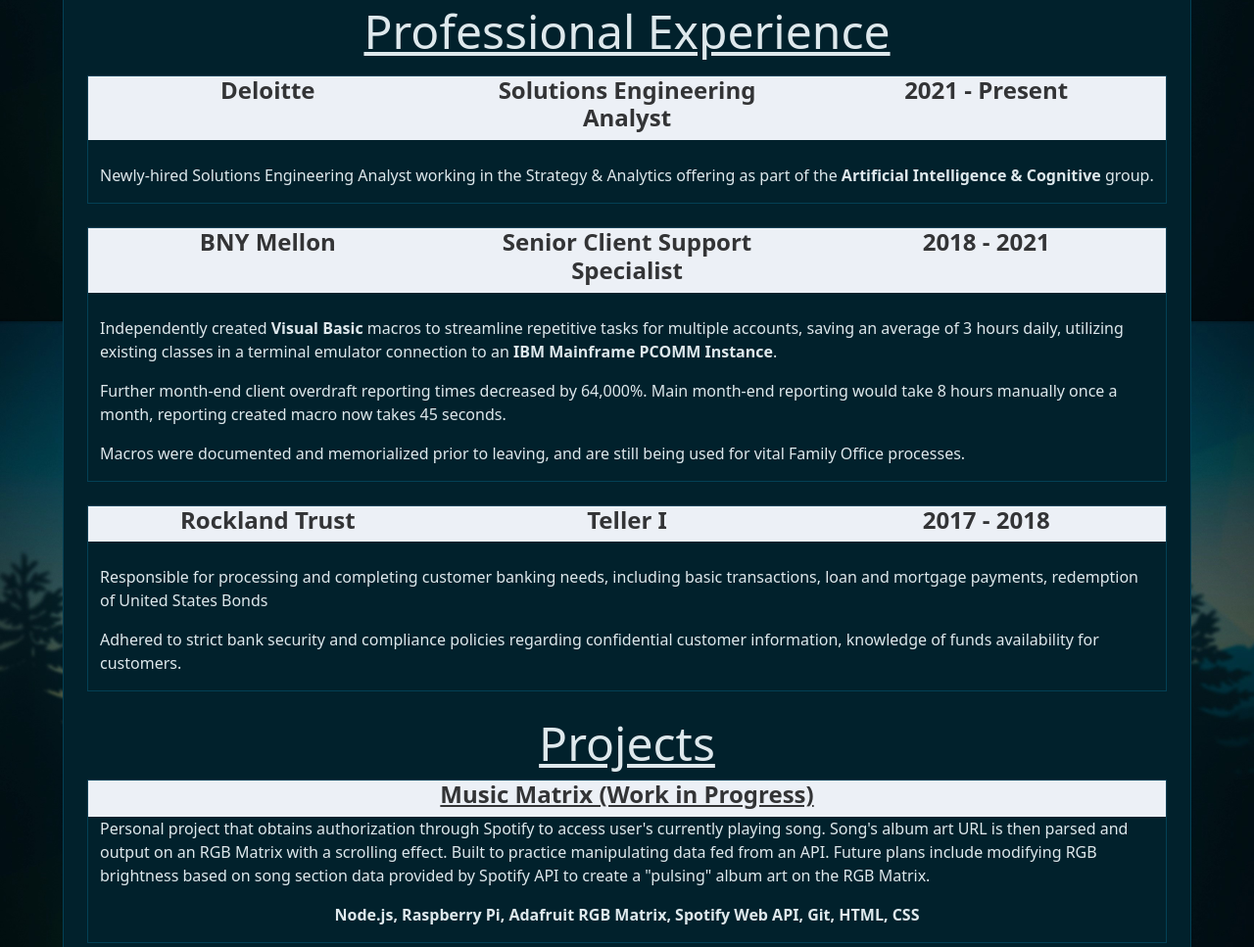
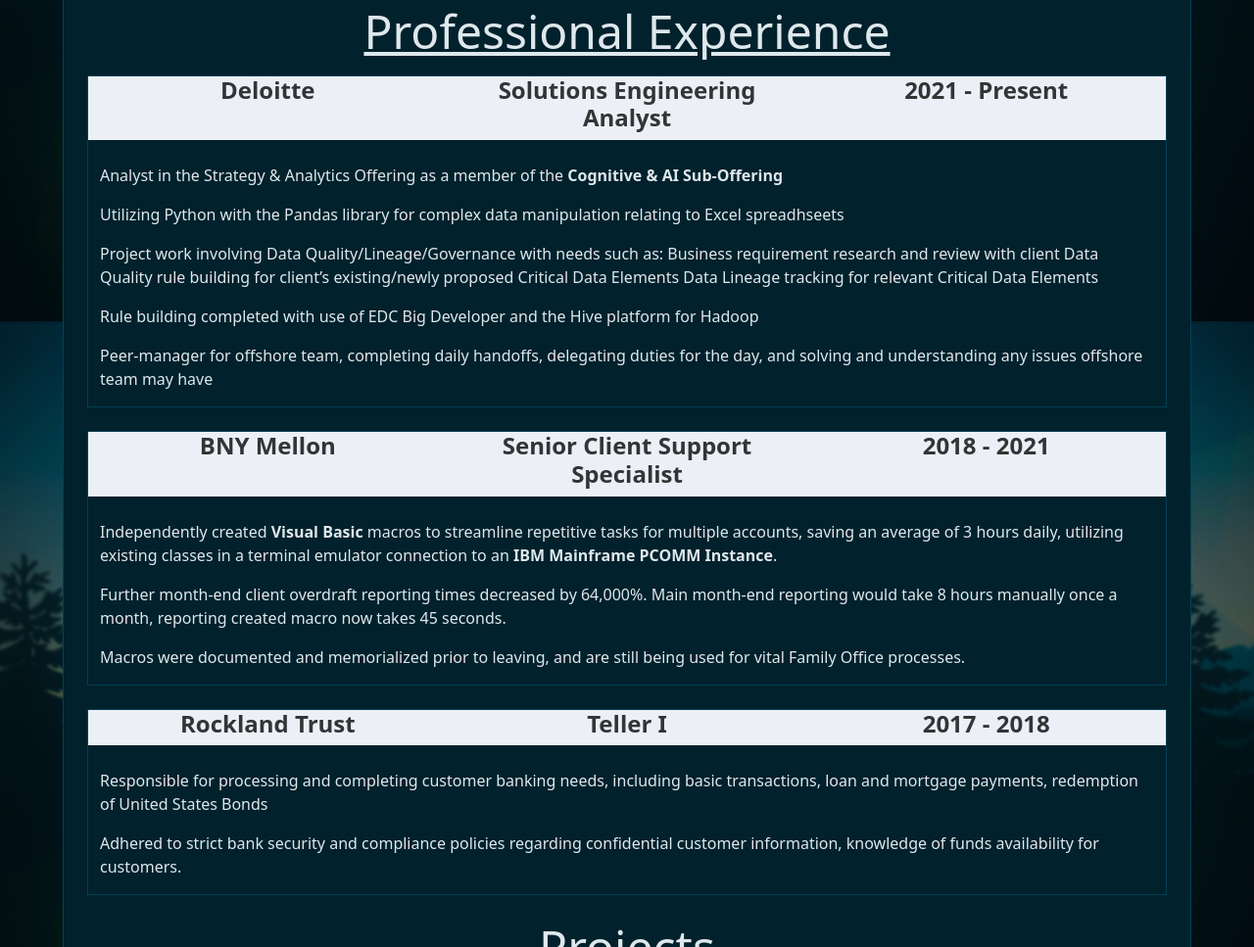
Before and after one commit to tpetrangelo/personal-site, a website: page public/index.html in a window 1280 px wide. Shown: the part 2872-3839 px from the top of the page at 98% size. Drawn offline with nearby package versions, Linux system fonts and the light colour scheme; no server answers.

Commit message:
Updated to resume section

```diff
--- a/public/index.html
+++ b/public/index.html
@@ -274,10 +274,23 @@
         </div>
         <br>
 
-        <p>Newly-hired Solutions Engineering Analyst working in the Strategy & Analytics offering as part of the
-          <b>Artificial
-            Intelligence & Cognitive</b> group.
+        <p>
+          Analyst in the Strategy & Analytics Offering as a member of the <b>Cognitive & AI Sub-Offering</b>
         </p>
+
+        <p>Utilizing Python with the Pandas library for complex data manipulation relating to Excel spreadhseets</p>
+
+        <p>
+          Project work involving Data Quality/Lineage/Governance with needs such as:
+          Business requirement research and review with client
+          Data Quality rule building for client’s existing/newly proposed Critical Data Elements
+          Data Lineage tracking for relevant Critical Data Elements
+        </p>
+
+        <p>Rule building completed with use of EDC Big Developer and the Hive platform for Hadoop</p>
+
+        <p>Peer-manager for offshore team, completing daily handoffs, delegating duties for the day, and solving and understanding any issues offshore team may have</p>
+
       </div>
       <br>
 
```
